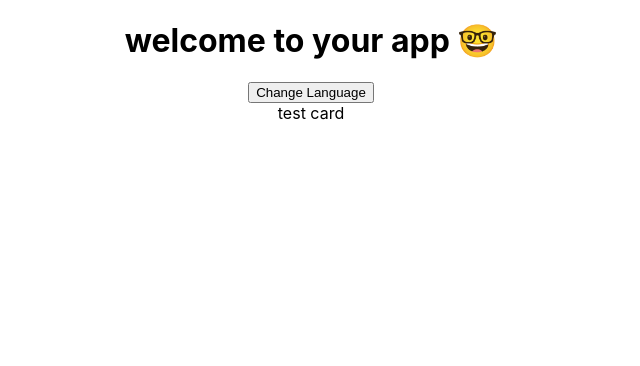
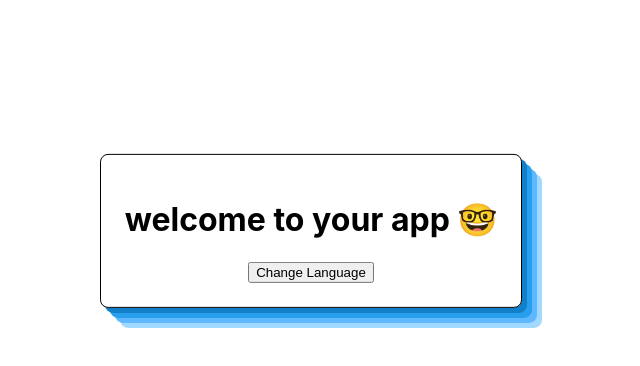
Before and after one commit to BryanAM/portfolio, a React (Create React App) app: page / in a window 1280 px wide. Shown: the top 366 px of the page, without its empty margins (329-969 px from the left). Built offline with nearby package versions, Linux system fonts and the light colour scheme.

Commit message:
simple styles and animation for card

```diff
--- a/package.json
+++ b/package.json
@@ -13,7 +13,8 @@
     "react-i18next": "^11.15.3",
     "react-scripts": "5.0.0",
     "sass": "^1.49.9",
-    "web-vitals": "^2.1.3"
+    "web-vitals": "^2.1.3",
+    "prop-types": "^15.8.1"
   },
   "scripts": {
     "start": "react-scripts start",
--- a/src/App.jsx
+++ b/src/App.jsx
@@ -18,11 +18,12 @@ function App() {
 
   return (
     <div className="App">
-      <h1>
-        {t('common.welcome')}
-      </h1>
-      <button type="button" onClick={changeLng}>{t('common.change-lng')}</button>
-      <Card />
+      <Card>
+        <h1>
+          {t('common.welcome')}
+        </h1>
+        <button type="button" onClick={changeLng}>{t('common.change-lng')}</button>
+      </Card>
     </div>
   );
 }
--- a/src/App.scss
+++ b/src/App.scss
@@ -2,4 +2,5 @@
   display: flex;
   flex-direction: column;
   align-items: center;
+  transform: translateY(100%);
 }
--- a/src/components/Card/Card.jsx
+++ b/src/components/Card/Card.jsx
@@ -1,11 +1,17 @@
 import React from 'react';
+import PropTypes from 'prop-types';
+import './card.scss';
 
-function Card() {
+function Card({ children }) {
   return (
-    <div>
-      test card
+    <div className="card">
+      {children}
     </div>
   );
 }
 
+Card.propTypes = {
+  children: PropTypes.node.isRequired,
+};
+
 export default Card;
--- /dev/null
+++ b/src/components/Card/card.scss
@@ -0,0 +1,25 @@
+.card {
+  border: 1px solid #000;
+  border-radius: 8px;
+  box-shadow: 5px 5px 0px 0px #1180c9,
+    10px 10px 0px 0px #289FED,
+    15px 15px 0px 0px #5FB8FF,
+    20px 20px 0px 0px #A1D8FF,
+    5px 5px 15px 5px rgba(0,0,0,0);
+  text-align: center;
+  padding: 24px;
+  transition: all 300ms cubic-bezier(0.86, 0, 0.07, 1);
+
+  &:hover {
+    transform: scale(1.05) translate3d(-24px, -16px, 16px);
+    box-shadow: 5px 5px 0px 0px #1180c9,
+    10px 10px 0px 0px #289FED,
+    15px 15px 0px 0px #5FB8FF,
+    20px 20px 0px 0px #A1D8FF,
+    25px 25px 0px 0px #CAE6FF,
+    30px 30px 0px 0px #E1EEFF,
+    35px 35px 0px 0px rgba(245, 249, 255, 0.75),
+    40px 40px 0px 0px rgba(245, 249, 255, 0.5),
+    5px 5px 15px 5px rgba(0,0,0,0);
+  }
+}
```
Also changed, not shown: 2 other files (tests, documents, lock files or other folders).
